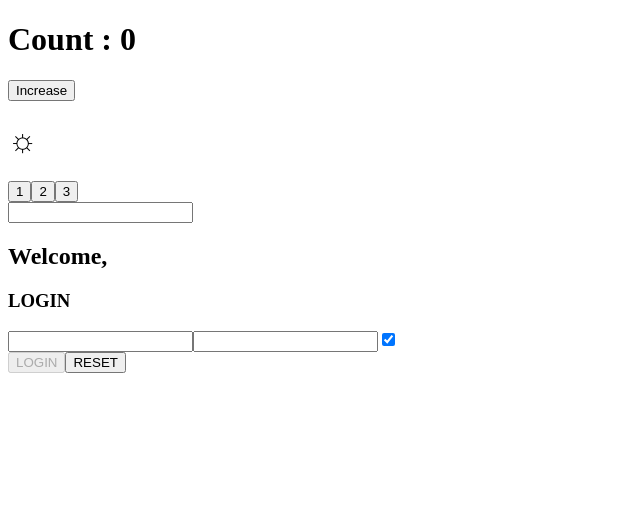
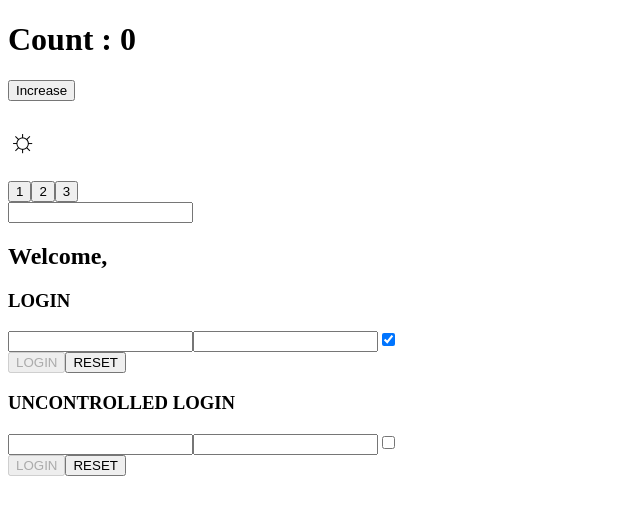
Before and after one commit to Baku305/react-exercises, a React (Create React App) app in the folder react-exercises/: page / in a window 1280 px wide. Shown: the top 514 px of the page, without its empty margins (0-640 px from the left). Built offline with nearby package versions, Linux system fonts and the light colour scheme.

Commit message:
feat : add uncontrolled login component

```diff
--- /dev/null
+++ b/react-exercises/src/UncontrolledLogin.jsx
@@ -0,0 +1,60 @@
+import React from "react";
+
+export default class UncontrolledLogin extends React.Component {
+	state = {
+		username: "",
+		password: "",
+		remember: true,
+		compiled: false,
+	};
+
+	onLogin = (event) => {
+		event.preventDefault();
+		console.log(this.state);
+	};
+
+	eventHandler = (event) => {
+		this.setState({
+			[event.target.name]:
+				event.target.type === "checkbox"
+					? event.target.checked
+					: event.target.value,
+
+			compiled:
+				this.state.username !== "" && this.state.password !== "" ? true : false,
+		});
+	};
+
+	eventReset = () => {
+		this.setState({
+			username: "",
+			password: "",
+			remember: true,
+			compiled: false,
+		});
+
+	};
+
+	render() {
+		return (
+			<>
+				<form>
+					<div>
+						<h3>UNCONTROLLED LOGIN</h3>
+						<input type="text" name="username" onChange={this.eventHandler} />
+						<input type="password" name="password" onChange={this.eventHandler} />
+						<input type="checkbox" name="remember" onChange={this.eventHandler} />
+					</div>
+					<button
+						type="submit"
+						onClick={this.onLogin}
+						disabled={!this.state.compiled}
+					>
+						LOGIN
+					</button>
+					<button onClick={this.eventReset}>RESET</button>
+				</form>
+			</>
+		);
+	}
+}
--- a/react-exercises/src/app.jsx
+++ b/react-exercises/src/app.jsx
@@ -3,6 +3,7 @@ import { ClickCounter } from "./ClickCounter";
 import ClickTracker from "./ClickTracker ";
 import InteractiveWelcome from "./InteractiveWelcome ";
 import Login from "./Login";
+import UncontrolledLogin from "./UncontrolledLogin";
 
 export class App extends React.Component {
   render() {
@@ -20,6 +21,9 @@ export class App extends React.Component {
         <div>
           <Login />
         </div>
+        <div>
+          <UncontrolledLogin/>
+        </div>
         </>
     );
   }
```
